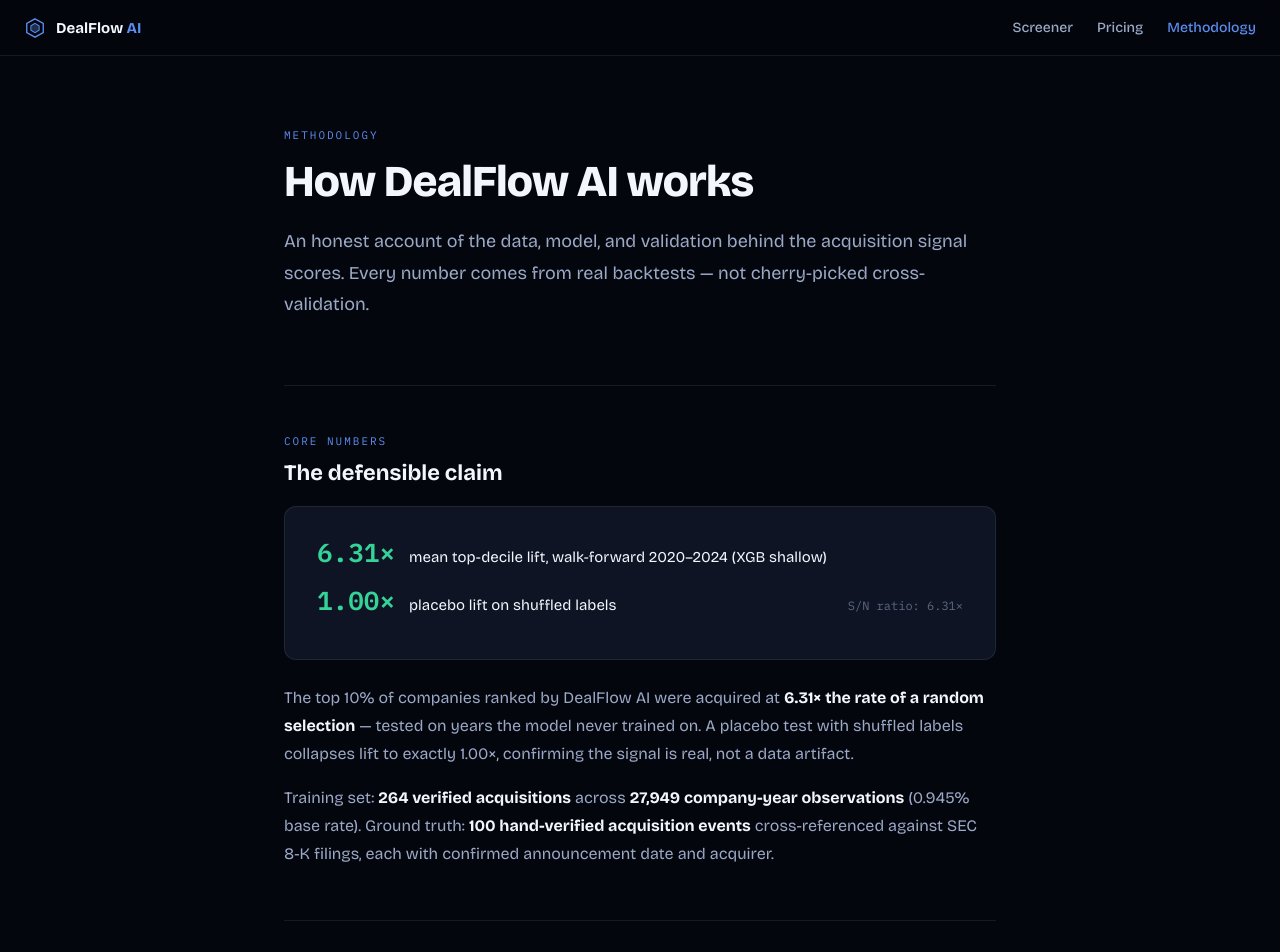
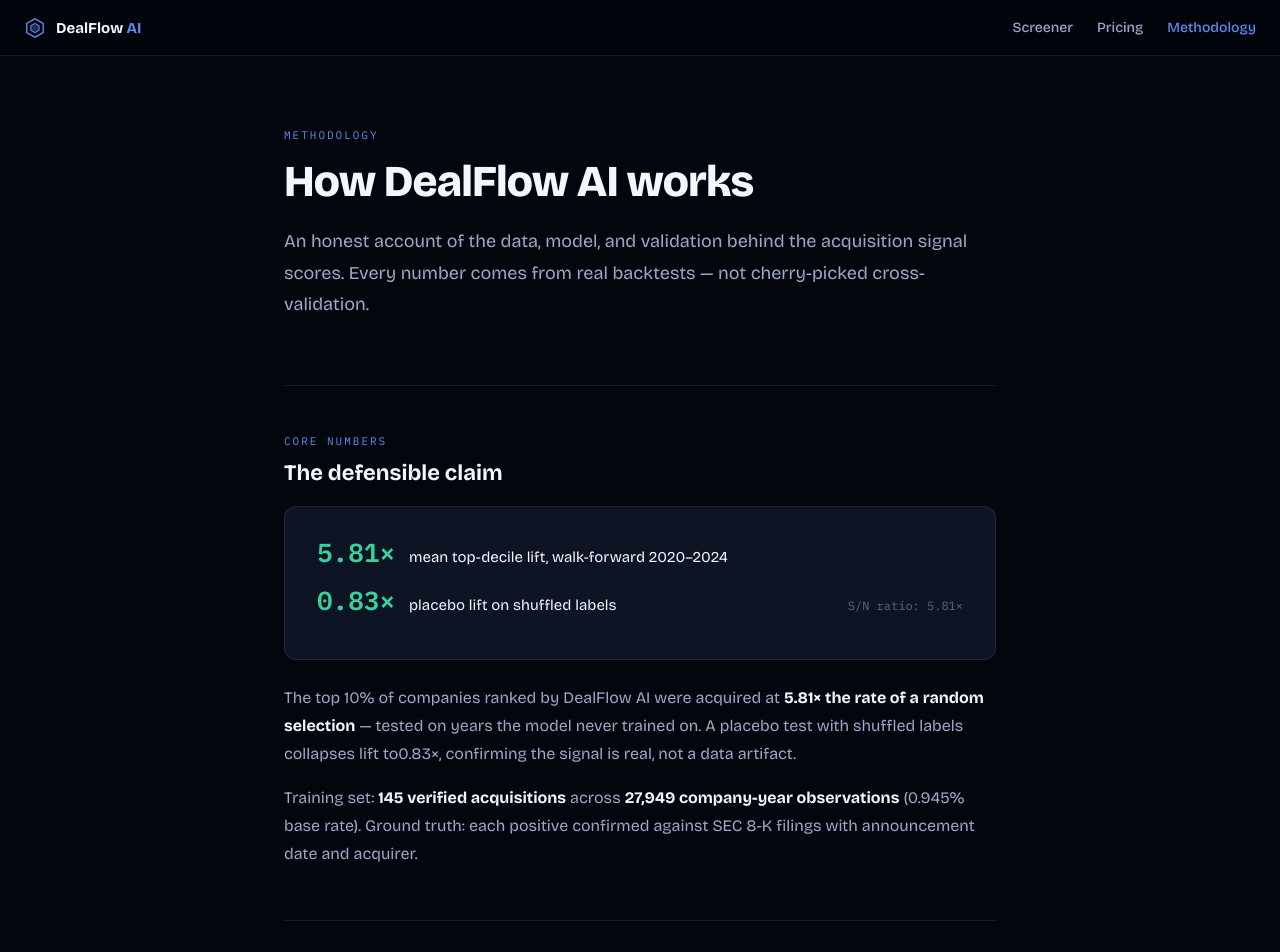
Before and after one commit to ronakpatel0723-lgtm/dealflow-landing, a React (Vite) app: page /methodology in a window 1280 px wide. Shown: the top 952 px of the page. Built offline with nearby package versions, Linux system fonts and the light colour scheme.

Commit message:
[t3-r5] step 4: dynamic S/N and model metadata from scores.json

```diff
--- a/src/App.jsx
+++ b/src/App.jsx
@@ -92,8 +92,15 @@
 export default function DealFlowLanding() {
   const [load, setLoad] = useState(false);
   const [waitlistOpen, setWaitlistOpen] = useState(false);
+  const [heroSN, setHeroSN] = useState("5.81");
   useEffect(() => { document.title = "DealFlow AI — Acquisition Intelligence"; }, []);
   useEffect(() => { const t = setTimeout(() => setLoad(true), 60); return () => clearTimeout(t); }, []);
+  useEffect(() => {
+    fetch("/scores.json")
+      .then(r => r.ok ? r.json() : null)
+      .then(d => { if (d?.metadata?.signal_to_noise) setHeroSN(String(d.metadata.signal_to_noise)); })
+      .catch(() => {});
+  }, []);
   const today = new Date().toLocaleDateString("en-US", { month: "short", day: "numeric" });
 
   const hero = (i) => ({
@@ -153,7 +160,7 @@
               color: C.blue, letterSpacing: "-0.02em",
               textShadow: `0 0 32px rgba(91,141,239,0.55), 0 0 64px rgba(91,141,239,0.25)`,
             }}>
-              6.31× signal-to-noise
+              {heroSN}× signal-to-noise
             </span>
             <span style={{ fontFamily: mono, fontSize: "clamp(12px, 1.5vw, 15px)", color: C.sub, marginLeft: 12 }}>
               · walk-forward validated
--- a/src/Methodology.jsx
+++ b/src/Methodology.jsx
@@ -1,4 +1,4 @@
-import React, { useEffect } from "react";
+import React, { useState, useEffect } from "react";
 import { Link } from "react-router-dom";
 
 const C = {
@@ -64,6 +64,30 @@
 
 export default function Methodology() {
   useEffect(() => { document.title = "Methodology — DealFlow AI"; }, []);
+
+  const [meta, setMeta] = useState({
+    signalToNoise: "5.81",
+    placebo: "0.83",
+    modelVersion: "ensemble",
+    positiveCount: "145",
+  });
+
+  useEffect(() => {
+    fetch("/scores.json")
+      .then(r => r.ok ? r.json() : null)
+      .then(d => {
+        if (d?.metadata) {
+          setMeta(m => ({
+            ...m,
+            modelVersion: d.metadata.model_version || m.modelVersion,
+            positiveCount: String(d.metadata.positive_count || m.positiveCount),
+            signalToNoise: d.metadata.signal_to_noise ? String(d.metadata.signal_to_noise) : m.signalToNoise,
+            placebo: d.metadata.placebo_lift ? String(d.metadata.placebo_lift) : m.placebo,
+          }));
+        }
+      })
+      .catch(() => {});
+  }, []);
   return (
     <div style={{ background:C.bg, minHeight:"100vh", color:C.text }}>
       <style>{`
@@ -111,20 +135,19 @@
         <Section title="The defensible claim" tag="Core numbers">
           <div style={{ background:C.panelHi, border:`1px solid ${C.line}`, borderRadius:12,
             padding:"28px 32px", marginBottom:24 }}>
-            <StatRow value="6.31×" label="mean top-decile lift, walk-forward 2020–2024 (XGB shallow)" />
-            <StatRow value="1.00×" label="placebo lift on shuffled labels" note="S/N ratio: 6.31×" />
+            <StatRow value={`${meta.signalToNoise}×`} label="mean top-decile lift, walk-forward 2020–2024" />
+            <StatRow value={`${meta.placebo}×`} label="placebo lift on shuffled labels" note={`S/N ratio: ${meta.signalToNoise}×`} />
           </div>
           <P>
             The top 10% of companies ranked by DealFlow AI were acquired at{" "}
-            <strong style={{ color:C.text }}>6.31× the rate of a random selection</strong> — tested
+            <strong style={{ color:C.text }}>{meta.signalToNoise}× the rate of a random selection</strong> — tested
             on years the model never trained on. A placebo test with shuffled labels collapses lift to
-            exactly 1.00×, confirming the signal is real, not a data artifact.
+            {meta.placebo}×, confirming the signal is real, not a data artifact.
           </P>
           <P>
-            Training set: <strong style={{ color:C.text }}>264 verified acquisitions</strong> across{" "}
+            Training set: <strong style={{ color:C.text }}>{meta.positiveCount} verified acquisitions</strong> across{" "}
             <strong style={{ color:C.text }}>27,949 company-year observations</strong> (0.945% base rate).
-            Ground truth: <strong style={{ color:C.text }}>100 hand-verified acquisition events</strong> cross-referenced
-            against SEC 8-K filings, each with confirmed announcement date and acquirer.
+            Ground truth: each positive confirmed against SEC 8-K filings with announcement date and acquirer.
           </P>
         </Section>
 
```
